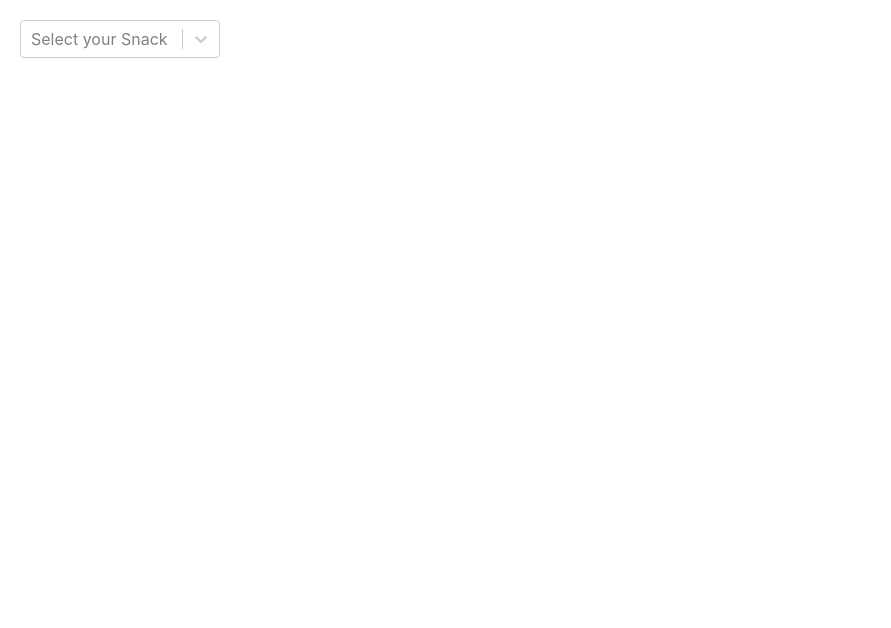
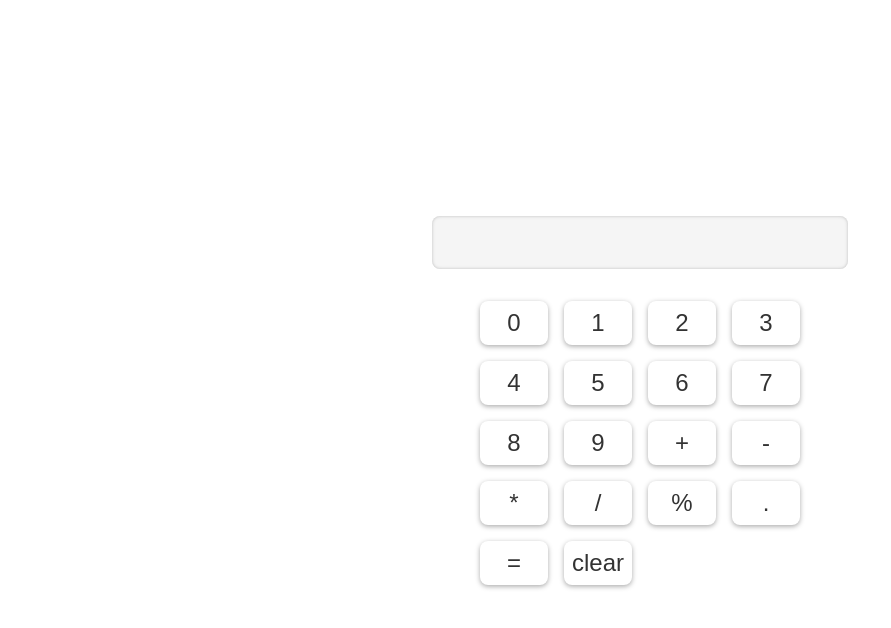
Before and after one commit to Darshan4943/vicky, a React (Create React App) app: page / in a window 1280 px wide. Shown: the top 628 px of the page, without its empty margins (0-891 px from the left). Built offline with nearby package versions, Linux system fonts and the light colour scheme.

Commit message:
calculator

```diff
--- a/src/App.css
+++ b/src/App.css
@@ -1,4 +1,38 @@
+.container {
+   display: flex;
+   flex-direction: column;
+   align-items: center;
+   justify-content: center;
+   height: 100vh;
+ }
 
-.main{
-   background-color: rgb(2, 93, 93);
-}
+ input {
+   width: 100%;
+   max-width: 400px;
+   font-size: 2rem;
+   padding: 0.5rem;
+   margin-bottom: 2rem;
+   text-align: right;
+   background-color: #f5f5f5;
+   border: none;
+   border-radius: 0.5rem;
+   box-shadow: inset 0 0 0.2rem #bbb;
+ }
+
+ .numbers {
+   display: grid;
+   grid-template-columns: repeat(4, 1fr);
+   gap: 1rem;
+ }
+
+ button {
+   font-size: 1.5rem;
+   padding: 0.5rem;
+   border: none;
+   border-radius: 0.5rem;
+   background-color: #fff;
+   color: #333;
+   box-shadow: 0 0.1rem 0.3rem #aaa;
+   cursor: pointer;
+
+ }
--- a/src/App.js
+++ b/src/App.js
@@ -1,34 +1,60 @@
-import * as React from "react";
-import Select from "react-select"
-
+import { useState } from "react";
+import "./App.css";
 
 export default function App() {
-
-    const [value,setValue]=React.useState(null)
-  const options=[
-    {value:"CHOCOLATE",label:"Chocolate"},
-    {value:"CANDY",label:"Candy"},
-    {value:"ICE-CREAME",label:"Ice Cream"},
-    {value:"BURGER",label:"Burger"}
-
-  ]
+  let numbers = [
+    "0",
+    "1",
+    "2",
+    "3",
+    "4",
+    "5",
+    "6",
+    "7",
+    "8",
+    "9",
+    "+",
+    "-",
+    "*",
+    "/",
+    "%",
+    ".",
+  ];
+  // let operators=[,]
+  const [value, setValue] = useState("");
+  const [count, setcount] = useState(0);
+  function handleClick(id) {
+    if (value === "0") {
+      setValue(numbers[id]);
+    } else {
+      if (count === 1) {
+        setcount(0);
+        setValue(numbers[id]);
+        return;
+      }
+      setValue(value + numbers[id]);
+    }
+  }
+  function handleres() {
+    const result = eval(value);
+    setValue(result);
+    setcount(count + 1);
+  }
+  function handleClear() {
+    setValue("");
+  }
   return (
-    <div style={{margin:20,width:200}}>
-       <Select
-       options={options}
-       defaultValue={value}
-       placeholder="Select your Snack"
-       onChange={setValue}
-       isMulti
-       isSearchable
-       noOptionsMessage={()=>"No Snacks Found"}
-
-       styles={{
-        clearIndicator:()=>({
-          color:"red"
-        })
-       }}
-       />
+    <div className="container">
+      <input value={value} />
+      <div className="numbers">
+        {numbers.map((num, index) => (
+          <button key={index} onClick={() => handleClick(index)}>
+            {num}
+          </button>
+        ))}
+        <button onClick={handleres}>=</button>
+        <button onClick={handleClear}>clear</button>
+      </div>
     </div>
   );
 }
```
